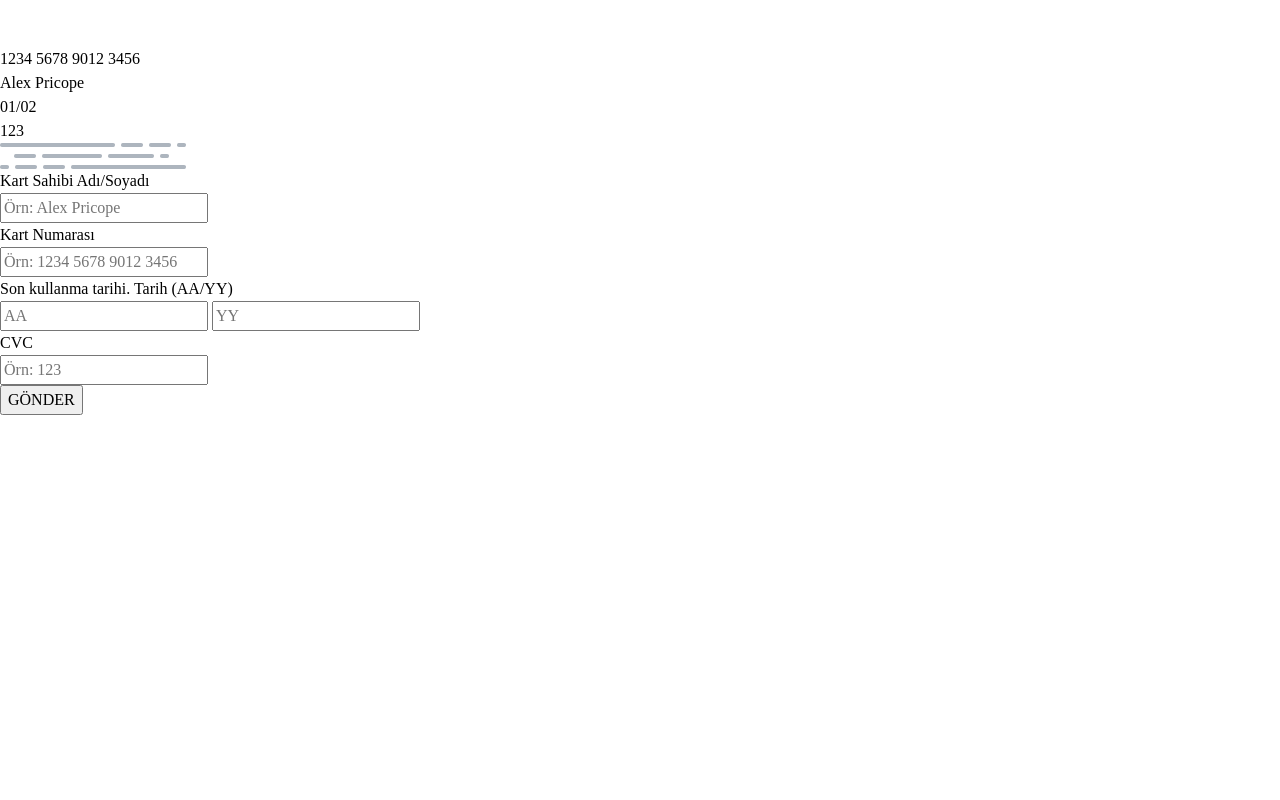
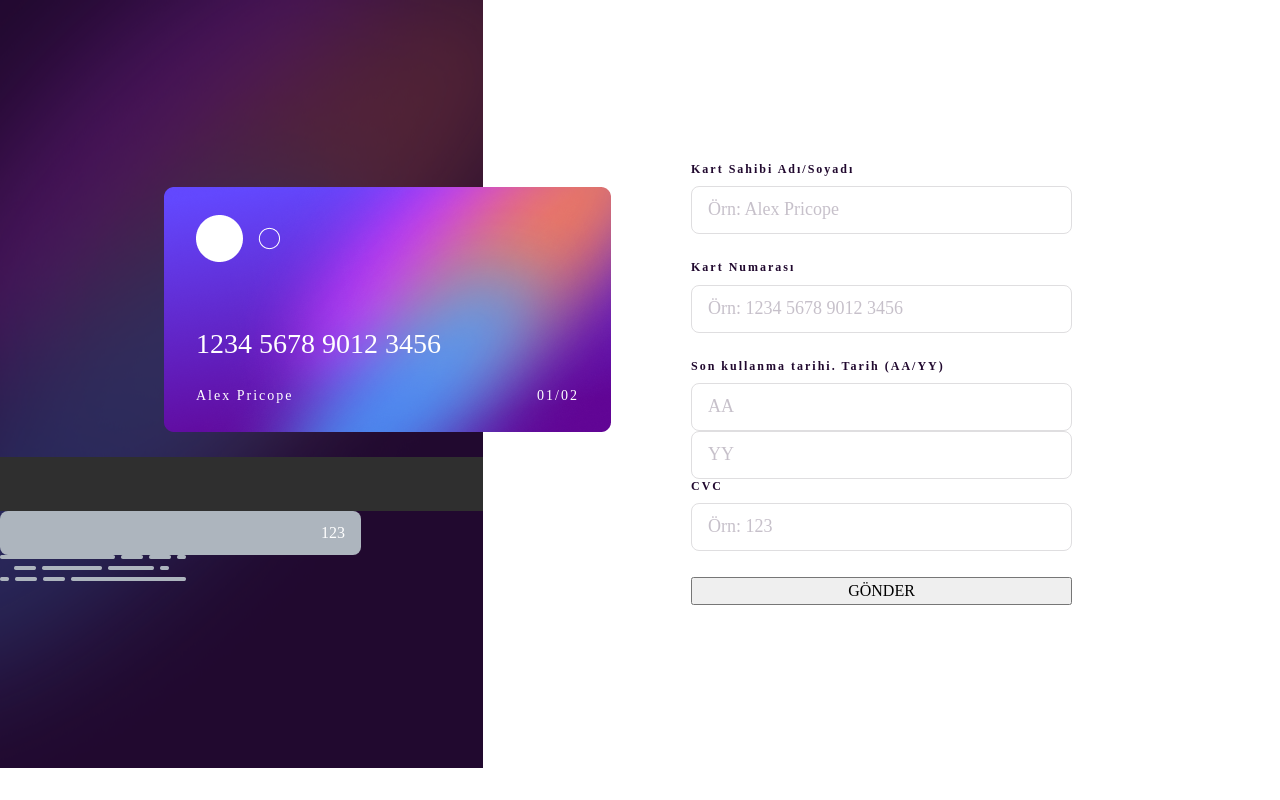
Before and after one commit to kemalozlp/interactive-Card, a plain HTML site: page index.html in a window 1280 px wide. Drawn offline with Linux system fonts and the light colour scheme.

Commit message:
css kısmında card-detail input::placeholder a kadar yazıldı

```diff
--- a/assets/css/card.css
+++ b/assets/css/card.css
@@ -1,9 +1,12 @@
-*, *::before, *::after {
+*,
+*::before,
+*::after {
   box-sizing: border-box;
 }
 
 * {
   margin: 0;
+  padding: 0;
 }
 
 body {
@@ -11,19 +14,161 @@ body {
   -webkit-font-smoothing: antialiased;
 }
 
-img, picture, video, canvas, svg {
+img,
+picture,
+video,
+canvas,
+svg {
   display: block;
   max-width: 100%;
 }
 
-input, button, textarea, select {
+input,
+button,
+textarea,
+select {
   font: inherit;
 }
 
-p, h1, h2, h3, h4, h5, h6 {
+p,
+h1,
+h2,
+h3,
+h4,
+h5,
+h6 {
   overflow-wrap: break-word;
 }
 
-#root, #__next {
+#root,
+#__next {
   isolation: isolate;
 }
+
+.container {
+  display: flex;
+}
+
+.card {
+  width: 483px;
+  background-image: url(../img/vertical-bg.png);
+  background-repeat: no-repeat;
+  padding-block: 187px;
+}
+
+.card- {
+  width: 447px;
+  background-image: url("../img/card-frontbg.png");
+  background-repeat: no-repeat;
+  padding: 28px 32px;
+  display: flex;
+  flex-direction: column;
+  justify-content: start;
+  align-items: start;
+  gap: 64px;
+  color: white;
+  border-radius: 8px;
+  position: relative;
+  left: 164px;
+}
+
+.card-info {
+  width: 383px;
+  display: flex;
+  flex-direction: column;
+  gap: 25px;
+}
+
+.card-numbers {
+  width: 372px;
+  font-size: 28px;
+  font-weight: 500;
+  line-height: 35.73px;
+  text-align: left;
+}
+
+.card-my-name {
+  width: 383px;
+  display: flex;
+  justify-content: space-between;
+}
+
+.name {
+  font-size: 14px;
+  font-weight: 500;
+  line-height: 17.86px;
+  letter-spacing: 2px;
+  text-align: left;
+}
+
+.month-year {
+  font-size: 14px;
+  font-weight: 500;
+  line-height: 17.86px;
+  letter-spacing: 2px;
+  text-align: right;
+}
+
+.card-back {
+  width: 447px;
+  background: linear-gradient(168.73deg, #FFFFFF 5%, #D2D3D9 91.69%);
+  display: flex;
+  flex-direction: column;
+  align-items: center;
+  gap: 24px;
+  border-radius: 8px;
+  position: relative;
+  left: 258px;
+  top: 37px;
+  padding-bottom: 47px;
+}
+
+.black-line {
+  margin-top: 24px;
+  width: 100%;
+  height: 54px;
+  background-color: rgba(47, 47, 47, 1);
+}
+
+.cvc {
+  width: 361px;
+  background-color: rgba(173, 181, 190, 1);
+  text-align: end;
+  padding: 10px 16px;
+  border-radius: 8px;
+  color: white;
+}
+
+.card-detail {
+  width: 381px;
+  margin: auto;
+  display: flex;
+  flex-direction: column;
+  gap: 26px;
+}
+
+.card-detail p {
+  font-size: 12px;
+  font-weight: 900;
+  line-height: 15.31px;
+  letter-spacing: 2px;
+  text-align: left;
+  color: rgba(33, 9, 47, 1);
+  margin-bottom: 9px;
+}
+
+.card-detail input {
+  width: 381px;
+  padding: 11px 16px;
+  border-radius: 8px;
+  border: 1px solid rgba(223, 222, 224, 1);
+}
+
+.card-detail input::placeholder {
+  font-size: 18px;
+  font-weight: 500;
+  line-height: 22.97px;
+  text-align: left;
+  color: rgba(33, 9, 47, 1);
+  opacity: 25%;
+}
```
